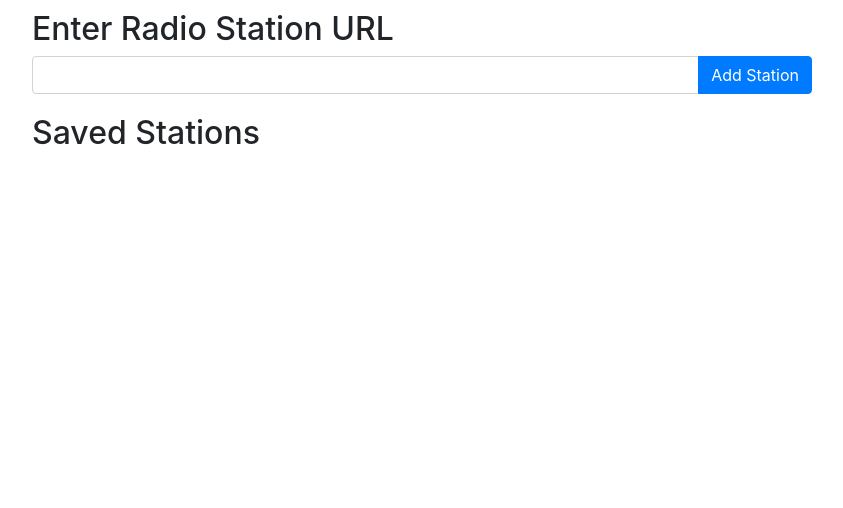
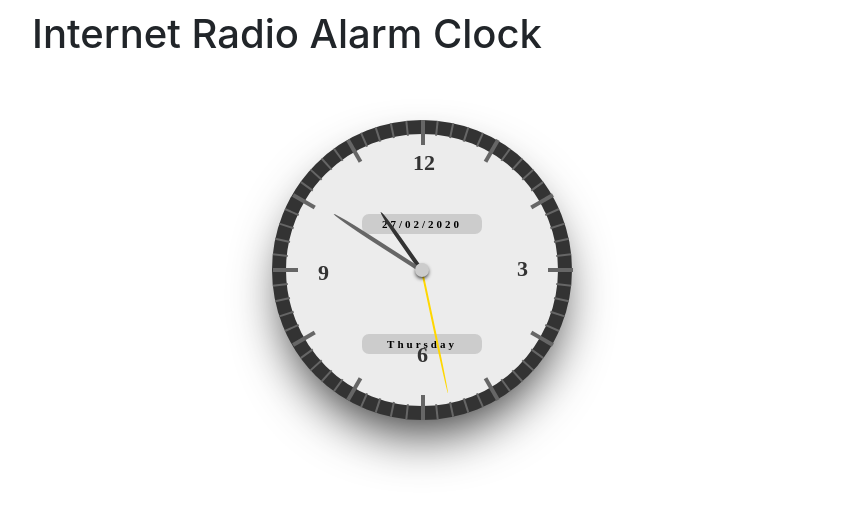
Before and after one commit to l33tllama/NetRadioAlarmClockPi, a Flask app: page / in a window 1280 px wide. Shown: the part 56-564 px from the top of the page, without its empty margins (218-1061 px from the left). Run offline with Flask 2, Linux system fonts and the light colour scheme; some libraries are stand-ins or nearby versions.

Commit message:
Load current station. Split into two functional pages. Clcok.

```diff
--- a/radio_db.py
+++ b/radio_db.py
@@ -68,7 +68,7 @@
         self._connect()
         c = self.conn.cursor()
 
-        query_text = "SELECT * from saved_stations WHERE url = '{ur}'".format(url=station_url)
+        query_text = "SELECT * from saved_stations WHERE url = '{url}'".format(url=station_url)
 
         c.execute(query_text)
         title = c.fetchone()[1]
--- /dev/null
+++ b/static/css/clock.css
@@ -0,0 +1,149 @@
+.clock {
+  background: #ececec;
+  width: 300px;
+  height: 300px;
+  margin: 8% auto 0;
+  border-radius: 50%;
+  border: 14px solid #333;
+  position: relative;
+  box-shadow: 0 2vw 4vw -1vw rgba(0,0,0,0.8);
+}
+
+.dot {
+  width: 14px;
+  height: 14px;
+  border-radius: 50%;
+  background: #ccc;
+  top: 0;
+  left: 0;
+  right: 0;
+  bottom: 0;
+  margin: auto;
+  position: absolute;
+  z-index: 10;
+  box-shadow: 0 2px 4px -1px black;
+}
+
+.hour-hand {
+  position: absolute;
+  z-index: 5;
+  width: 4px;
+  height: 65px;
+  background: #333;
+    margin-top: -14px;
+  top: 79px;
+  transform-origin: 50% 72px;
+  left: 50%;
+  margin-left: -2px;
+  border-top-left-radius: 50%;
+  border-top-right-radius: 50%;
+}
+
+.minute-hand {
+  position: absolute;
+  z-index: 6;
+  width: 4px;
+  height: 100px;
+  background: #666;
+    margin-top: -14px;
+  top: 46px;
+  left: 50%;
+  margin-left: -2px;
+  border-top-left-radius: 50%;
+  border-top-right-radius: 50%;
+  transform-origin: 50% 105px;
+}
+
+.second-hand {
+  position: absolute;
+  z-index: 7;
+  width: 2px;
+  height: 120px;
+  background: gold;
+  top: 26px;
+  lefT: 50%;
+    margin-top: -14px;
+  margin-left: -1px;
+  border-top-left-radius: 50%;
+  border-top-right-radius: 50%;
+  transform-origin: 50% 125px;
+}
+
+.span {
+  display: inline-block;
+  position: absolute;
+  color: #333;
+  font-size: 22px;
+  font-family: 'Poiret One';
+  font-weight: 700;
+  z-index: 4;
+    margin-top: -18px;
+}
+
+.h12 {
+  top: 30px;
+  left: 50%;
+  margin-left: -9px;
+}
+.h3 {
+  top: 140px;
+  right: 30px;
+}
+.h6 {
+  bottom: 30px;
+  left: 50%;
+  margin-left: -5px;
+}
+.h9 {
+  left: 32px;
+  top: 140px;
+}
+
+.diallines {
+  position: absolute;
+  z-index: 2;
+  width: 2px;
+  height: 15px;
+  background: #666;
+  left: 50%;
+  margin-left: -1px;
+    margin-top: -14px;
+  transform-origin: 50% 150px;
+}
+.diallines:nth-of-type(5n) {
+  position: absolute;
+  z-index: 2;
+  width: 4px;
+  height: 25px;
+  background: #666;
+  left: 50%;
+  margin-left: -1px;
+  transform-origin: 50% 150px;
+}
+
+.info {
+  position: absolute;
+  width: 120px;
+  height: 20px;
+  border-radius: 7px;
+  background: #ccc;
+  text-align: center;
+  line-height: 20px;
+  color: #000;
+  font-size: 11px;
+  top: 200px;
+  left: 50%;
+  margin-left: -60px;
+  font-family: "Poiret One";
+  font-weight: 700;
+  z-index: 3;
+  letter-spacing: 3px;
+  margin-left: -60px;
+  left: 50%;
+}
+.date {
+    top: 80px;
+  }
+.day {
+    top: 200px;
+}
--- a/static/css/main.css
+++ b/static/css/main.css
@@ -6,6 +6,9 @@
 
 #saved-station-title{
     margin-top: 20px;
+}
+#stations-page {
+    display: none;
 }
 
 #url-error-msg {
--- /dev/null
+++ b/static/js/clock.js
@@ -0,0 +1,50 @@
+var dialLines = document.getElementsByClassName('diallines');
+var clockEl = document.getElementsByClassName('clock')[0];
+
+for (var i = 1; i < 60; i++) {
+  clockEl.innerHTML += "<div class='diallines'></div>";
+  dialLines[i].style.transform = "rotate(" + 6 * i + "deg)";
+}
+
+function clock() {
+  var weekday = new Array(7),
+      d = new Date(),
+      h = d.getHours(),
+      m = d.getMinutes(),
+      s = d.getSeconds(),
+      date = d.getDate(),
+      month = d.getMonth() + 1,
+      year = d.getFullYear(),
+
+      hDeg = h * 30 + m * (360/720),
+      mDeg = m * 6 + s * (360/3600),
+      sDeg = s * 6,
+
+      hEl = document.querySelector('.hour-hand'),
+      mEl = document.querySelector('.minute-hand'),
+      sEl = document.querySelector('.second-hand'),
+      dateEl = document.querySelector('.date'),
+      dayEl = document.querySelector('.day');
+
+      weekday[0] = "Sunday";
+      weekday[1] = "Monday";
+      weekday[2] = "Tuesday";
+      weekday[3] = "Wednesday";
+      weekday[4] = "Thursday";
+      weekday[5] = "Friday";
+      weekday[6] = "Saturday";
+
+      var day = weekday[d.getDay()];
+
+  if(month < 9) {
+    month = "0" + month;
+  }
+
+  hEl.style.transform = "rotate("+hDeg+"deg)";
+  mEl.style.transform = "rotate("+mDeg+"deg)";
+  sEl.style.transform = "rotate("+sDeg+"deg)";
+  dateEl.innerHTML = date+"/"+month+"/"+year;
+  dayEl.innerHTML = day;
+}
+
+setInterval("clock()", 100);
--- a/static/js/main.js
+++ b/static/js/main.js
@@ -18,6 +18,17 @@
             saved_stations = JSON.parse(resp_json);
             resolve();
         } catch (e) {
+            reject(e);
+        }
+    })
+}
+
+function update_current_station(resp_json){
+    return new Promise(function (resolve, reject){
+        try{
+            current_station = JSON.parse(resp_json)[0];
+            resolve()
+        } catch (e){
             reject(e);
         }
     })
@@ -54,11 +65,19 @@
 function render_stations(){
     let stationsHTML = "<div class='input-group'><ul class='list-group' id='station-list'>";
     for(let i = 0; i < saved_stations.length; i++){
-        stationsHTML += "<li id=\"saved-station-" + i + "\"class='list-group-item'>" +
+        let checked = "";
+        let active = "";
+        let btn_class = "btn-outline-primary";
+        if(current_station == saved_stations[i][0]){
+            checked = "checked='checked'";
+            active = "active";
+            btn_class = "btn-outline-light";
+        }
+        stationsHTML += "<li id=\"saved-station-" + i + "\"class='list-group-item " + active + "'>" +
             "<!--<div class='input-group-prepend radio-btn-box inline-item'><div class='input-group-text'>-->" +
-            "<input class='inline-item radio-btn-box' id=\"saved-station-" + i + "-radio\" type='radio' name='station-radio-btn' aria-label='Select this station as current'><!--</div></div>-->" +
+            "<input class='inline-item radio-btn-box' id=\"saved-station-" + i + "-radio\" type='radio' name='station-radio-btn' aria-label='Select this station as current' " + checked + "><!--</div></div>-->" +
             "<div class='station-info inline-item'><span class='station-name'>" + saved_stations[i][1] + "</span>\t:\t<span class='station-url'>" + saved_stations[i][0] + "</span></div>" +
-            "<button type='button' class='btn btn-outline-primary edit-btn inline-item' id='edit-name-btn-" + i + "' data-toggle='modal' data-target='#edit-name-modal'>" +
+            "<button type='button' class='btn " + btn_class + " edit-btn inline-item' id='edit-name-btn-" + i + "' data-toggle='modal' data-target='#edit-name-modal'>" +
             "<i class=\"fas fa-edit\"></i></button>"
             + "</li>";
     }
@@ -96,9 +115,13 @@
 
 function refresh_stations() {
     get_stations().then(function (resp) {
-        update_stations(resp).then(function () {
-            console.log("Success!");
-            render_stations();
+        get_current_station().then(function(resp2){
+            update_current_station(resp2).then(function(){
+                update_stations(resp).then(function () {
+                    console.log("Success!");
+                    render_stations();
+                })
+            })
         })
     })
 }
@@ -168,6 +191,20 @@
     let selected_station_url = saved_stations[selected_station_index][0];
     update_station_name(selected_station_url, new_station_name).then(function(resp){
         refresh_stations();
-        $("#station-name").html(saved_stations[i][1]);
+        $("#station-name").html(new_station_name);
     });
-})
+});
+
+$("#nav-status").click(function(){
+    $("#status-page").show();
+    $("#stations-page").hide();
+    $("#nav-item-status").addClass("active");
+    $("#nav-item-status").removeClass("active");
+});
+
+$("#nav-stations").click(function(){
+    $("#stations-page").show();
+    $("#status-page").hide();
+    $("#nav-item-stations").addClass("active");
+    $("#nav-item-stations").removeClass("active");
+});
--- a/templates/index.html
+++ b/templates/index.html
@@ -3,6 +3,7 @@
 <head>
     <link rel="stylesheet" href="static/css/bootstrap.min.css">
     <link rel="stylesheet" href="/static/css/main.css">
+    <link rel="stylesheet" href="/static/css/clock.css">
     <script src="static/js/jquery-3.4.1.min.js"></script>
     <script src="static/js/bootstrap.bundle.min.js"></script>
     <script src="https://kit.fontawesome.com/a3cde3de90.js" crossorigin="anonymous"></script>
@@ -14,16 +15,39 @@
         <a class="navbar-brand" href="#">Alarm Clock</a>
         <div class="collapse navbar-collapse" id="navbarNav">
             <ul class="navbar-nav">
-              <li class="nav-item active">
-                <a class="nav-link" href="#">Status <span class="sr-only">(current)</span></a>
+              <li id="nav-item-status" class="nav-item active">
+                <a class="nav-link" href="#" id="nav-status">Status <span class="sr-only">(current)</span></a>
               </li>
-              <li class="nav-item">
-                <a class="nav-link" href="#">Stations</a>
+              <li id="nav-item-stations" class="nav-item">
+                <a class="nav-link" href="#" id="nav-stations">Stations</a>
               </li>
             </ul>
         </div>
     </nav>
     <div id="main">
+        <div id="status-page">
+            <h1>Internet Radio Alarm Clock</h1>
+            <div class="clock">
+              <div>
+                <div class="info date"></div>
+                <div class="info day"></div>
+              </div>
+              <div class="dot"></div>
+              <div>
+                <div class="hour-hand"></div>
+                <div class="minute-hand"></div>
+                <div class="second-hand"></div>
+              </div>
+              <div>
+                <span class="span h3">3</span>
+                <span class="span h6">6</span>
+                <span class="span h9">9</span>
+                <span class="span h12">12</span>
+              </div>
+              <div class="diallines"></div>
+            </div>
+        </div>
+        <div id="stations-page">
             <h2>Enter Radio Station URL</h2>
             <div class="input-group">
               <input id="new-station-url" type="text" class="form-control">
@@ -35,6 +59,8 @@
             <div id="saved-stations">
 
             </div>
+        </div>
+
         <!-- Modal -->
         <div class="modal" id="edit-name-modal" tabindex="-1" role="dialog" aria-labelledby="edit-name-label" aria-hidden="true">
           <div class="modal-dialog" role="document">
@@ -64,6 +90,7 @@
           </div>
         </div>
         <script src="static/js/main.js"></script>
+        <script src="static/js/clock.js"></script>
     </div>
 </body>
 </html>
--- a/webserver.py
+++ b/webserver.py
@@ -11,6 +11,7 @@
 set_current_station_cb = None
 get_current_station_cb = None
 update_station_name_cb = None
+
 
 @app.route('/')
 def index():
@@ -36,6 +37,7 @@
     else:
         return "ERR: get_stations_cb not callable"
 
+
 @app.route("/set_current_station")
 def set_current_station():
     if callable(set_current_station_cb):
@@ -55,6 +57,7 @@
     else:
         return "ERR: get_current_station_cb not callable"
 
+
 @app.route("/update_station_name")
 def update_station_name():
     station_b64 = request.args.get("station_b64")
```
Lines whose indentation alone changed are shown as unchanged.
